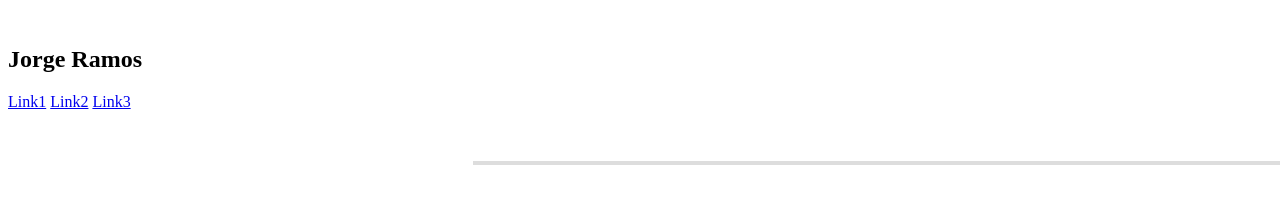
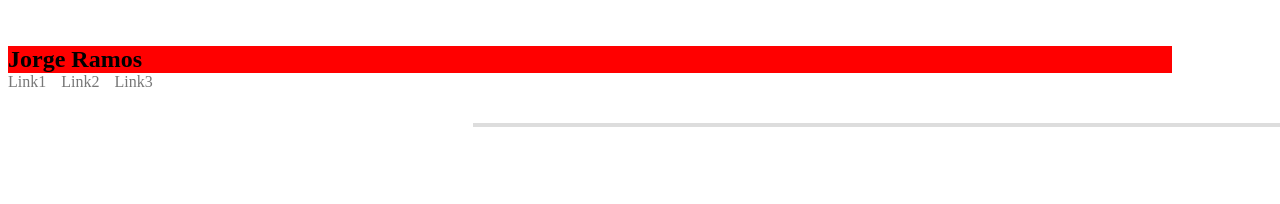
Before and after one commit to jorgeramos2/Basic-Portafolio, a plain HTML site: page portfolio.html in a window 1280 px wide. Shown: the top 204 px of the page. Drawn offline with Linux system fonts and the light colour scheme.

Commit message:
cambios css

```diff
--- a/assets/css/style.css
+++ b/assets/css/style.css
@@ -1,5 +1,46 @@
 h1 {
+	margin-bottom: 0px;
 
+
+}
+nav
+{
+
+}
+.nombre
+{
+	margin-right: 100px;
+	background-color: red;
+}
+.links
+{
+	margin-left: 400px;
+	background-color: blue;
+}
+a
+{
+	text-decoration: none;
+	float:left;
+	margin-right: 15px;
+}
+a:link {
+  color: #777777;
+
+}
+
+/* visited link */
+a:visited {
+  color: #777777;
+}
+
+/* mouse over link */
+a:hover {
+  color: hotpink;
+}
+
+/* selected link */
+a:active {
+  color: blue;
 }
 nav
 {
@@ -7,6 +48,7 @@ nav
 }
 .contenedor
 {
+	margin-top: 10px;
 	background-image: url("../images/oriental-tiles.png");
 	width: 100%;
 	float: left;
--- a/portfolio.html
+++ b/portfolio.html
@@ -9,10 +9,12 @@
 
 <body>
   <nav>
-  	<h1> Jorge Ramos </h1>
+    <div class = "nombre">
+  	   <h1> Jorge Ramos </h1>
+    </div>
   	<div>
     	<a href="index.html" >Link1</a>
-		<a href="portafolio.html">Link2</a>
+		<a href="portfolio.html">Link2</a>
 		<a href="contact.html">Link3</a>
     </div>
   </nav>
```
Also changed, not shown: contact.html (+4 -4 lines), index.html (+2 -2 lines).
